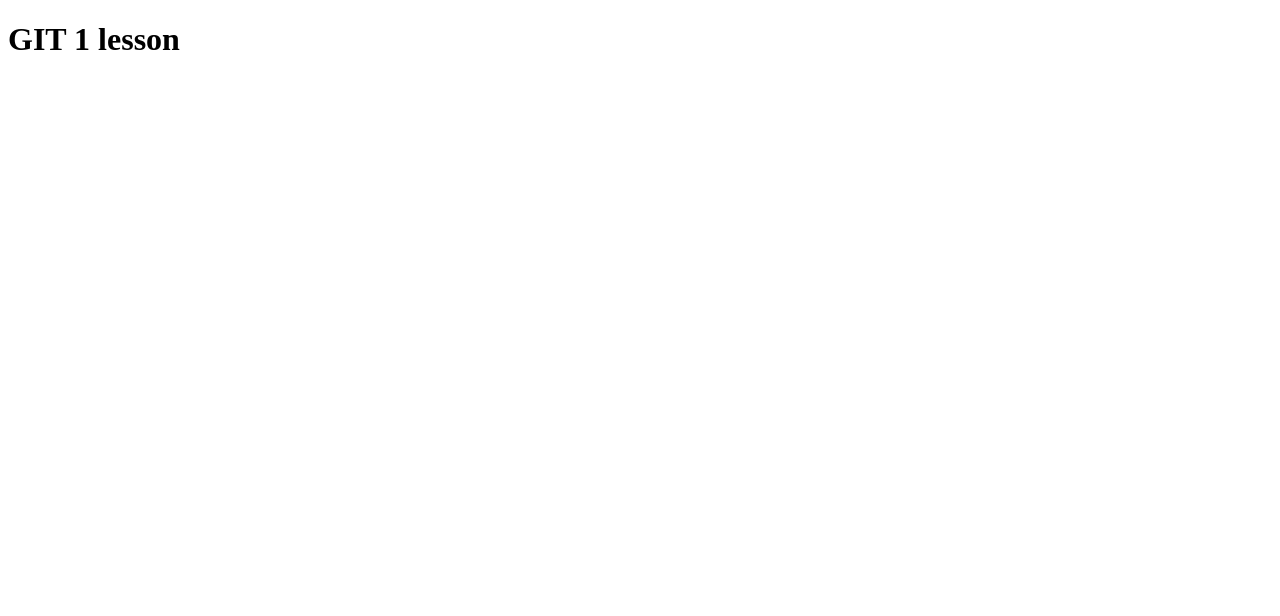
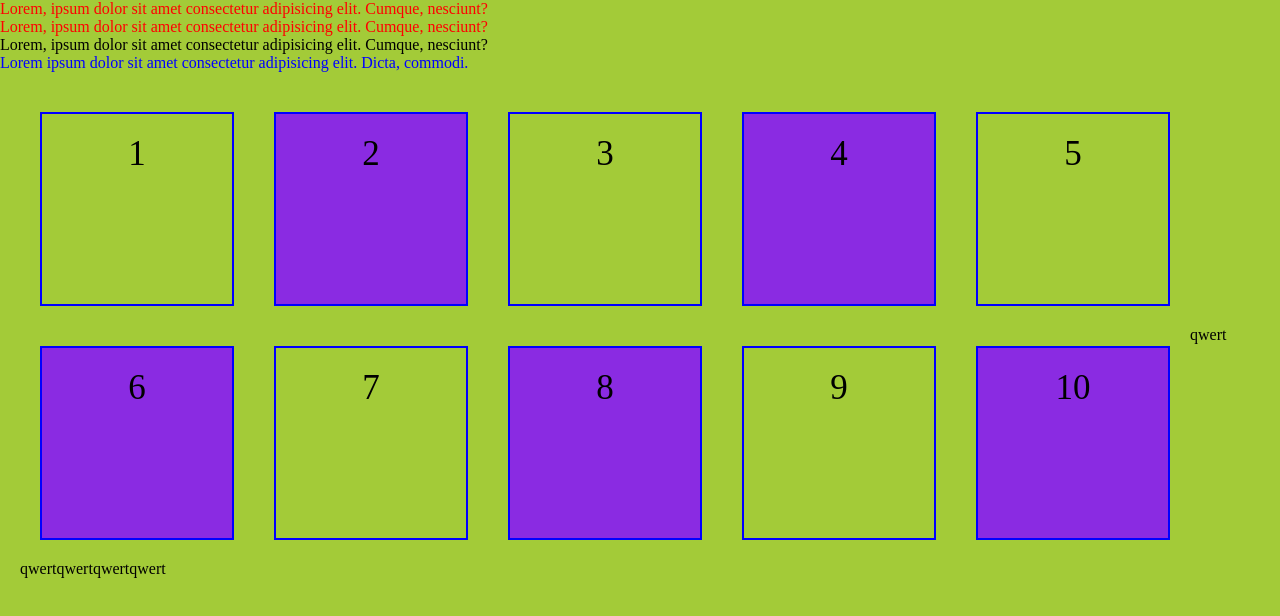
Before and after one commit to Sunlight1611/Consultation, a plain HTML site: page index.html in a window 1280 px wide. Drawn offline with Linux system fonts and the light colour scheme.

Commit message:
clean up

```diff
--- a/index.html
+++ b/index.html
@@ -1,12 +1,38 @@
 <!DOCTYPE html>
 <html lang="en">
 <head>
+     <link rel="stylesheet" href="style.css">
+     <!-- 1 первый способ подключения (внешний) -->
     <meta charset="UTF-8">
     <meta name="viewport" content="width=device-width, initial-scale=1.0">
-    <title>Git</title>
+    <title>Document</title>
+<style>
+    .green{
+margin-top: auto;
+    }
+</style>
+<!-- 2 Внутренний способ подключения  -->
 </head>
 <body>
-    <h1>GIT 1 lesson</h1>
-
-</body>
-</html>
+    <p>Lorem, ipsum dolor sit amet consectetur adipisicing elit. Cumque, nesciunt?</p>
+    <p>Lorem, ipsum dolor sit amet consectetur adipisicing elit. Cumque, nesciunt?</p>
+    <p class="green">Lorem, ipsum dolor sit amet consectetur adipisicing elit. Cumque, nesciunt?</p>
+    <p style="color: blue;">Lorem ipsum dolor sit amet consectetur adipisicing elit. Dicta, commodi.</p>
+    <!-- 3 инлайновый способ подключения -->
+    <div class="container">
+        <div class="block-div">1</div>
+        <div class="block-div">2</div>
+        <div class="block-div">3</div>
+        <div class="block-div">4</div>
+        <div class="block-div">5</div>
+        <div class="block-div">6</div>
+        <div class="block-div">7</div>
+        <div class="block-div">8</div>
+        <div class="block-div">9</div>
+        <div class="block-div">10</div>
+        <div>qwert</div>
+        <div>qwert</div>
+        <div>qwert</div>
+        <div>qwert</div>
+        <div>qwert</div>
+    </div>
```
Also changed, not shown: Consultation/index.html (deleted, +0 -38 lines), style.css (renamed from Consultation/style.css), 2 other files.
